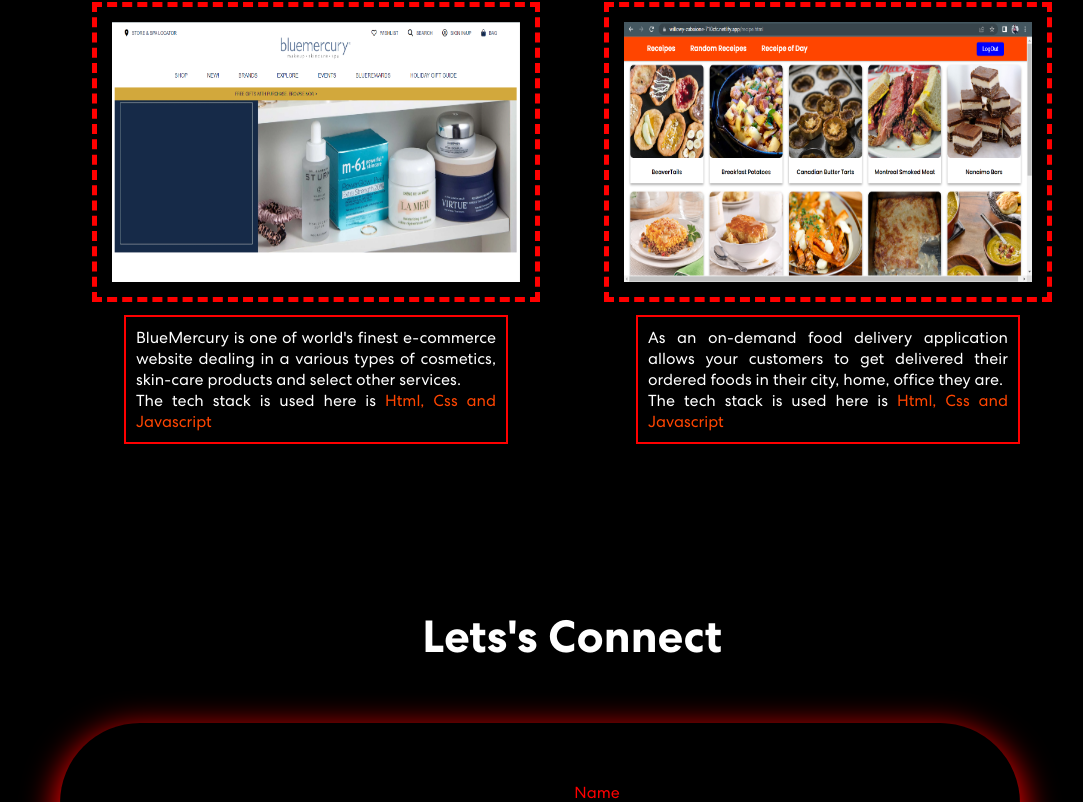
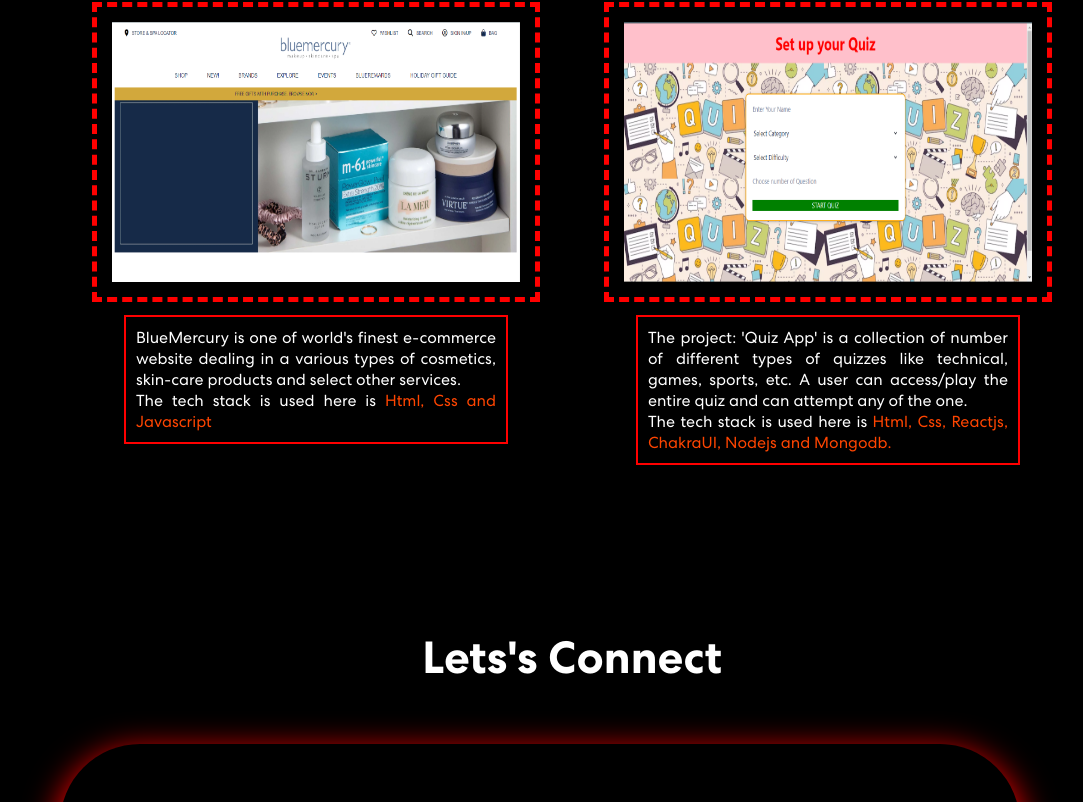
Before and after one commit to amitsisodiya371/amitsisodiya371.github.io, a React (Create React App) app: page /resume in a window 1280 px wide. Shown: the part 4487-5289 px from the top of the page, without its empty margins (68-1151 px from the left). Built offline with nearby package versions, Linux system fonts and the light colour scheme.

Commit message:
project update

```diff
--- a/src/components/Projects.jsx
+++ b/src/components/Projects.jsx
@@ -4,7 +4,7 @@
 import pro1 from "../images/Project img/spotify proj.png";
 import pro2 from "../images/Project img/Rb proj.png";
 import pro3 from "../images/Project img/blumercary proj.png";
-import pro4 from "../images/Project img/food proj.png";
+import pro4 from "../images/Project img/quiz app.png";
 // import pro3 from "./../images/videos/gif3.gif"
 
 const Projects = () => {
@@ -135,23 +135,22 @@
                 width: "60%",
               }}
             ><span className="project-description">
-              As an on-demand food delivery application allows your customers to
-              get delivered their ordered foods in their city,
-              home, office they are.</span>
+              The project: 'Quiz App' is a collection of number of different types of quizzes like technical, games, sports, etc.
+               A user can access/play the entire quiz and can attempt any of the one.</span>
               <br />
-              The tech stack is used here is <span className="project-tech-stack"  style={{ color:"orangered"}}> Html, Css and Javascript</span>
+              The tech stack is used here is <span className="project-tech-stack"  style={{ color:"orangered"}}> Html, Css, Reactjs, ChakraUI, Nodejs and Mongodb.</span>
             </p>
             <div id="link2">
               <p>
                 {" "}
-                <a className="project-github-link" href="https://github.com/amitsisodiya371/Food-app-clone">
+                <a className="project-github-link" href="https://github.com/amitsisodiya371/Quiz_app">
                   <FaGithub className="icon" />
                 </a>
               </p>
               <p className="icon">|</p>
               <p>
                 {" "}
-                <a className="project-deployed-link" href="https://willowy-zabaione-710cfc.netlify.app/">
+                <a className="project-deployed-link" href="https://quiz-app-roan-five.vercel.app">
                   {" "}
                   <FaExternalLinkAlt className="icon" />
                 </a>
```
Also changed, not shown: src/images/Project img/quiz app.png (added).
